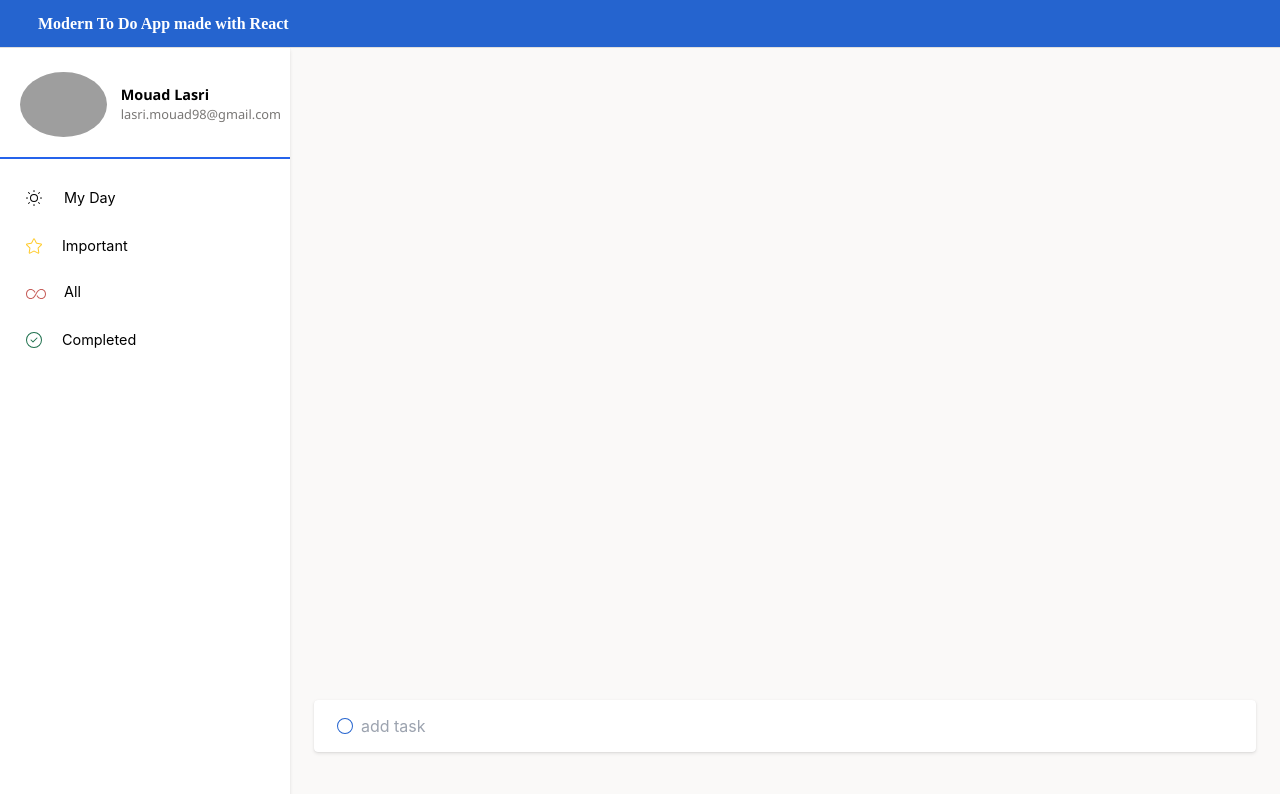
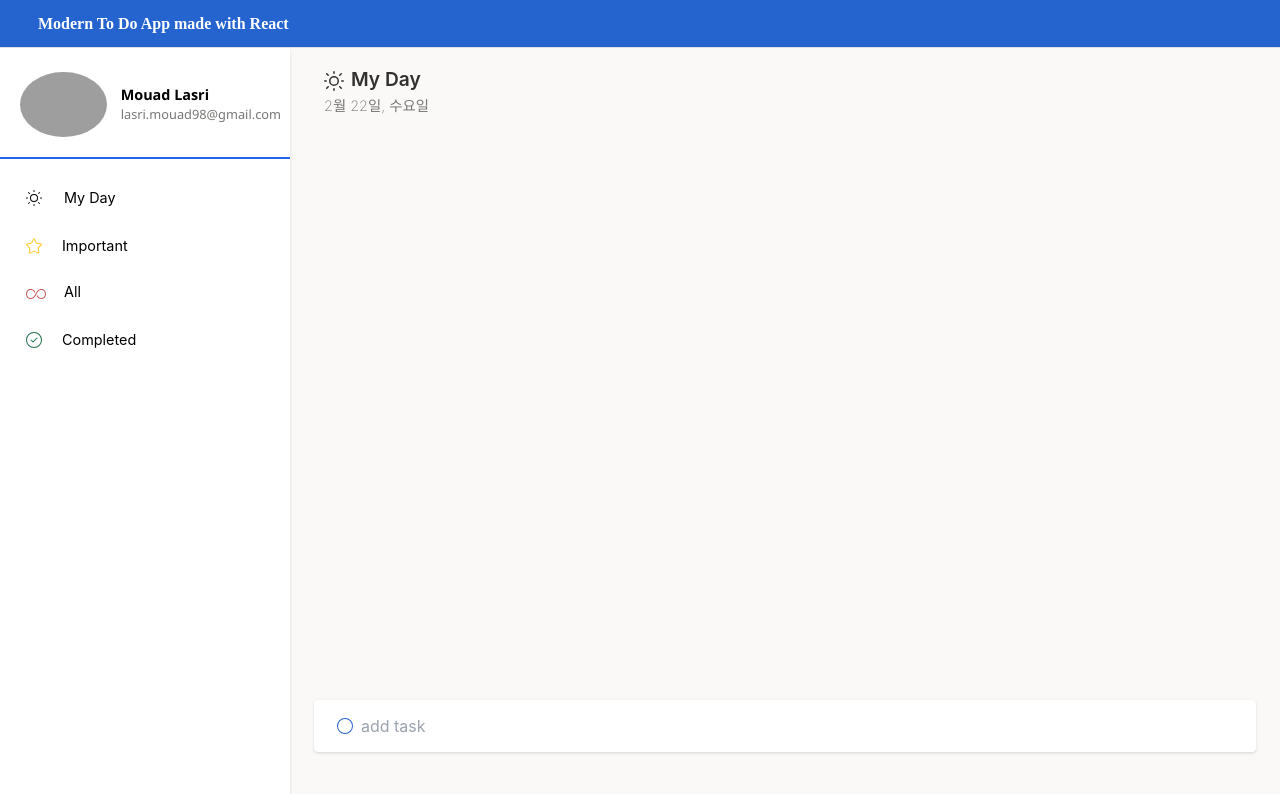
Before and after one commit to mouadlasri/Todo-Modern, a React (Create React App) app: page /tasks in a window 1280 px wide. Shown: the top 794 px of the page. Built offline with nearby package versions, Linux system fonts and the light colour scheme; grey boxes are pictures that could not be loaded; what tw-elements would draw is missing.

Commit message:
Added toolbar on top of page

```diff
--- a/src/components/Landing/Home.js
+++ b/src/components/Landing/Home.js
@@ -3,6 +3,7 @@ import { TaskList } from "../Task/TaskList/TaskList";
 import { useTaskState, useTaskDispatch } from "../../context/TaskContext";
 import { AddTask } from "../Task/AddTask/AddTask";
 import { CompletedTask } from "../Task/CompletedTask/CompletedTask";
+import { TaskToolbar } from "../TaskToolbar/TaskToolbar";
 
 import "./Home.css";
 
@@ -30,7 +31,7 @@ export function Home() {
   return (
     <>
       <h1> </h1>
-
+      <TaskToolbar toolbarTitle="My Day" />
       {/* Three sub components */}
       {/* Component #1 - Display all notes */}
       <div>
@@ -39,7 +40,7 @@ export function Home() {
 
       {/* Component #2 - Display completed notes */}
       <div>
-        <CompletedTask />
+        <CompletedTask inHomePage={true} />
       </div>
 
       {/* Component #3 - Form to add a new Task */}
--- a/src/components/SideNavbar/SideNavbar.js
+++ b/src/components/SideNavbar/SideNavbar.js
@@ -105,7 +105,7 @@ export function SideNavbar() {
           {sideBarMenu.map((menu) => (
             <li key={menu.id}>
               <Link to={menu.urlRoute}>
-                <div id={menu.divId} classItem="sidebar-list-item">
+                <div id={menu.divId} className="sidebar-list-item">
                   <div
                     className={
                       activeId === menu.id
--- a/src/components/Task/AllTask/AllTask.js
+++ b/src/components/Task/AllTask/AllTask.js
@@ -1,5 +1,6 @@
 import React, { useState, useEffect } from "react";
 import { Task } from "../Task";
+import { TaskToolbar } from "../../TaskToolbar/TaskToolbar";
 
 // Task Context
 import { useTaskState } from "../../../context/TaskContext";
@@ -34,6 +35,8 @@ export function AllTask() {
 
   return (
     <>
+      <TaskToolbar toolbarTitle="All" />
+
       {countAllOnGoingTasks > 0 && (
         <div className="flex-1 mt-4 items-center">
           <button
--- a/src/components/Task/CompletedTask/CompletedTask.js
+++ b/src/components/Task/CompletedTask/CompletedTask.js
@@ -1,9 +1,11 @@
 import React, { useEffect, useState } from "react";
 import { useTaskState, useTaskDispatch } from "../../../context/TaskContext";
 import { Task } from "../Task";
+import { TaskToolbar } from "../../TaskToolbar/TaskToolbar";
+
 import "./CompletedTask.css";
 
-export function CompletedTask() {
+export function CompletedTask({ inHomePage }) {
   const state = useTaskState();
   const dispatch = useTaskDispatch();
   const [collapsed, setCollapsed] = useState(true);
@@ -33,6 +35,8 @@ export function CompletedTask() {
 
   return (
     <>
+      {/* Check if we are in home page (= not diplay toolbar) or in completed page (= display toolbar) */}
+      {inHomePage ? "" : <TaskToolbar toolbarTitle="Completed" />}
       {countCompletedTasks > 0 && (
         <div className="flex-1 mt-4 items-center ">
           <button
--- a/src/components/Task/ImportantTask/ImportantTask.js
+++ b/src/components/Task/ImportantTask/ImportantTask.js
@@ -3,7 +3,7 @@ import { useTaskState } from "../../../context/TaskContext";
 
 import { Task } from "../Task";
 import { AddTask } from "../AddTask/AddTask";
-
+import { TaskToolbar } from "../../TaskToolbar/TaskToolbar";
 import "./ImportantTask.css";
 
 export function ImportantTask() {
@@ -34,6 +34,7 @@ export function ImportantTask() {
 
   return (
     <>
+      <TaskToolbar toolbarTitle="Important" />
       {countImportantTasks > 0 && (
         <div className="flex-1 mt-4 items-center">
           <button
--- /dev/null
+++ b/src/components/TaskToolbar/TaskToolbar.css
@@ -0,0 +1,59 @@
+.taskToolbar {
+  display: flex;
+  position: relative;
+  align-items: center;
+  flex-shrink: 0;
+  margin-top: 16px;
+  /* margin-bottom: 16px; */
+}
+
+.taskToolbar-top {
+  display: flex;
+  flex-direction: row;
+  align-items: center;
+  justify-content: center;
+  height: 48px;
+}
+
+.taskToolbar .taskToolbar-headline {
+  min-width: 100px;
+  flex: 1 1 0px;
+}
+
+.tasksToolbar .tasksToolbar-titleContainer {
+  align-items: center;
+  display: flex;
+}
+
+.listTitle {
+  display: flex;
+  color: #323130;
+  white-space: nowrap;
+  overflow: hidden;
+  text-overflow: ellipsis;
+  font-size: 1.2rem;
+  font-weight: 600;
+  padding: 6px 8px;
+  align-items: center;
+  padding-bottom: 0px;
+}
+
+.listTitle-icon {
+  position: relative;
+  font-size: 2rem;
+  display: flex;
+  align-self: end;
+  margin-right: 5px;
+  margin-top: 4px;
+}
+
+.tasksToolbar-subline {
+  color: #797775;
+  padding: 0 10px;
+  font-weight: 200;
+  display: flex;
+}
+
+.todayDateHint .date {
+  font-size: 0.9em;
+}
--- /dev/null
+++ b/src/components/TaskToolbar/TaskToolbar.js
@@ -0,0 +1,90 @@
+import React from "react";
+
+import "./TaskToolbar.css";
+
+export function TaskToolbar({ toolbarTitle }) {
+  const week = ["Sunday", "Monday", "Tuesday", "Wednesday", "Thursday", "Friday", "Saturday"];
+  const weekKor = ["일요일", "월요일", "화요일", "수요일", "목요일", "금요일", "토요일"];
+  const today = new Date();
+  var dd = String(today.getDate()).padStart(2, "");
+  var mm = String(today.getMonth() + 1).padStart(2, "");
+  var day = String(week[today.getDay()]); // returns integer of day of the week
+  var dayKor = String(weekKor[today.getDay()]);
+  var toolbarIcon = "";
+  var toolbarIconColor = "";
+  var height = 0;
+  var width = 0;
+
+  switch (toolbarTitle) {
+    case "My Day":
+      toolbarIcon =
+        "M12 2c.41 0 .75.34.75.75v1.5a.75.75 0 01-1.5 0v-1.5c0-.41.34-.75.75-.75zm0 15a5 5 0 100-10 5 5 0 000 10zm0-1.5a3.5 3.5 0 110-7 3.5 3.5 0 010 7zm9.25-2.75a.75.75 0 000-1.5h-1.5a.75.75 0 000 1.5h1.5zM12 19c.41 0 .75.34.75.75v1.5a.75.75 0 01-1.5 0v-1.5c0-.41.34-.75.75-.75zm-7.75-6.25a.75.75 0 000-1.5h-1.5a.75.75 0 000 1.5h1.5zm-.03-8.53c.3-.3.77-.3 1.06 0l1.5 1.5a.75.75 0 01-1.06 1.06l-1.5-1.5a.75.75 0 010-1.06zm1.06 15.56a.75.75 0 11-1.06-1.06l1.5-1.5a.75.75 0 111.06 1.06l-1.5 1.5zm14.5-15.56a.75.75 0 00-1.06 0l-1.5 1.5a.75.75 0 001.06 1.06l1.5-1.5c.3-.3.3-.77 0-1.06zm-1.06 15.56a.75.75 0 101.06-1.06l-1.5-1.5a.75.75 0 10-1.06 1.06l1.5 1.5z";
+      toolbarIconColor = "currentColor";
+      width = 24;
+      height = 24;
+      break;
+
+    case "Important":
+      toolbarIcon =
+        "M9.1 2.9a1 1 0 011.8 0l1.93 3.91 4.31.63a1 1 0 01.56 1.7l-3.12 3.05.73 4.3a1 1 0 01-1.45 1.05L10 15.51l-3.86 2.03a1 1 0 01-1.45-1.05l.74-4.3L2.3 9.14a1 1 0 01.56-1.7l4.31-.63L9.1 2.9zm.9.44L8.07 7.25a1 1 0 01-.75.55L3 8.43l3.12 3.04a1 1 0 01.3.89l-.75 4.3 3.87-2.03a1 1 0 01.93 0l3.86 2.03-.74-4.3a1 1 0 01.29-.89L17 8.43l-4.32-.63a1 1 0 01-.75-.55L10 3.35z";
+      toolbarIconColor = "#ffca28";
+      width = 28;
+      height = 28;
+
+      break;
+
+    case "All":
+      toolbarIcon =
+        "M3 12c0-2.168 1.36-4 3.5-4 1.352 0 2.291.498 3.053 1.26.486.486.899 1.078 1.293 1.729.176-.316.363-.647.564-.982a9.018 9.018 0 00-1.15-1.454C9.334 7.627 8.148 7 6.5 7 3.64 7 2 9.466 2 12s1.64 5 4.5 5c1.648 0 2.834-.627 3.76-1.553.92-.919 1.551-2.078 2.177-3.204.633-1.14 1.225-2.198 2.01-2.983C15.21 8.498 16.148 8 17.5 8c2.14 0 3.5 1.832 3.5 4s-1.36 4-3.5 4c-1.352 0-2.291-.498-3.053-1.26-.486-.486-.899-1.078-1.293-1.729-.176.316-.363.647-.564.982a9.02 9.02 0 001.15 1.454c.926.926 2.112 1.553 3.76 1.553 2.86 0 4.5-2.466 4.5-5s-1.64-5-4.5-5c-1.648 0-2.834.627-3.76 1.553-.893.893-1.547 2.07-2.159 3.171-.585 1.054-1.168 2.155-2.028 3.016C8.79 15.502 7.852 16 6.5 16 4.36 16 3 14.168 3 12z";
+      toolbarIconColor = "#C75F5B";
+      width = 28;
+      height = 28;
+
+      break;
+
+    case "Completed":
+      toolbarIcon =
+        "M10 2a8 8 0 110 16 8 8 0 010-16zm0 1a7 7 0 100 14 7 7 0 000-14zm3.36 4.65c.17.17.2.44.06.63l-.06.07-4 4a.5.5 0 01-.64.07l-.07-.06-2-2a.5.5 0 01.63-.77l.07.06L9 11.3l3.65-3.65c.2-.2.51-.2.7 0z";
+      toolbarIconColor = "#1E704D";
+      width = 27;
+      height = 27;
+      break;
+  }
+
+  return (
+    <div className="taskToolbar">
+      <div className="taskToolbar-top">
+        <div className="taskToolbar-headline">
+          <div className="tasksToolbar-headline">
+            <div className="tasksToolbar-titleContainer">
+              <div className="tasksToolbar-titleItem">
+                <h2 className="listTitle" tabIndex="-1">
+                  <svg
+                    className="fluentIcon listTitle-icon ___12fm75w f1w7gpdv fez10in fg4l7m0"
+                    fill="currentColor"
+                    aria-hidden="true"
+                    width={width}
+                    height={height}
+                    viewBox="0 0 24 24"
+                    xmlns="http://www.w3.org/2000/svg"
+                  >
+                    <path d={toolbarIcon} fill={toolbarIconColor}></path>
+                  </svg>
+                  <span>{toolbarTitle}</span>
+                </h2>
+              </div>
+            </div>
+            <div className="tasksToolbar-subline">
+              <span className="todayDateHint">
+                <span className="date">
+                  {mm}월 {dd}일, {dayKor}
+                </span>
+              </span>
+            </div>
+          </div>
+        </div>
+        <div className="taskToolbar-right"></div>
+      </div>
+    </div>
+  );
+}
```
